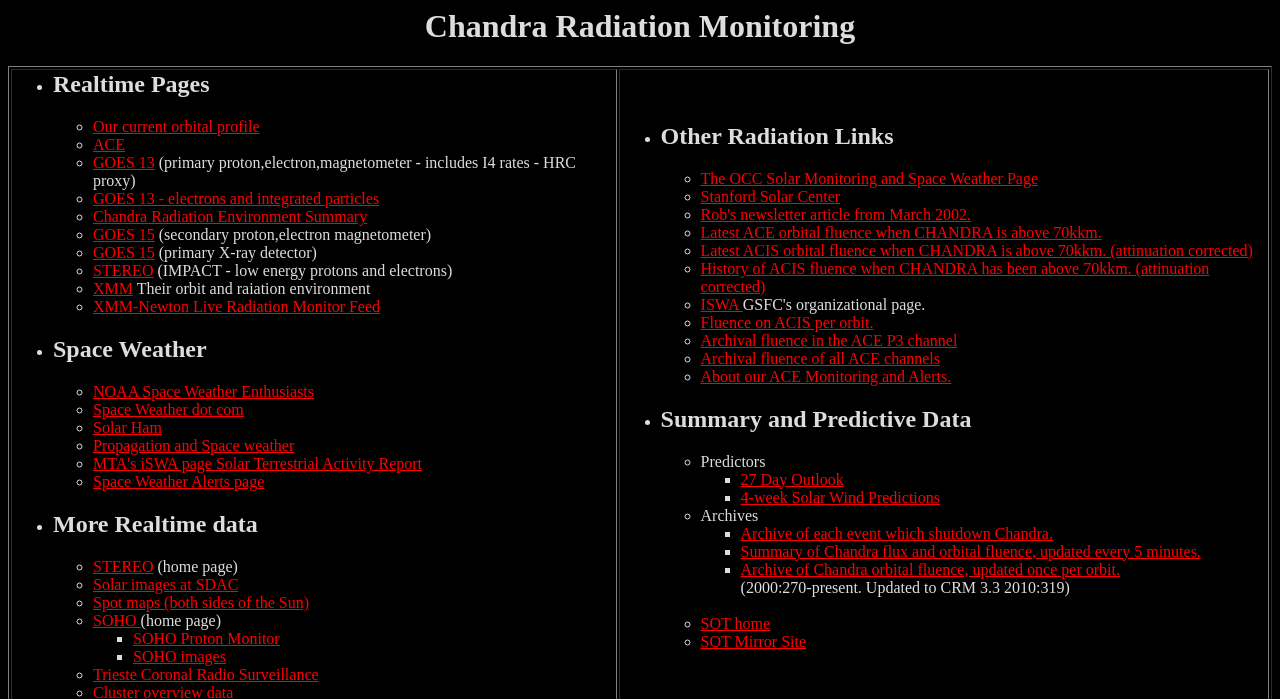
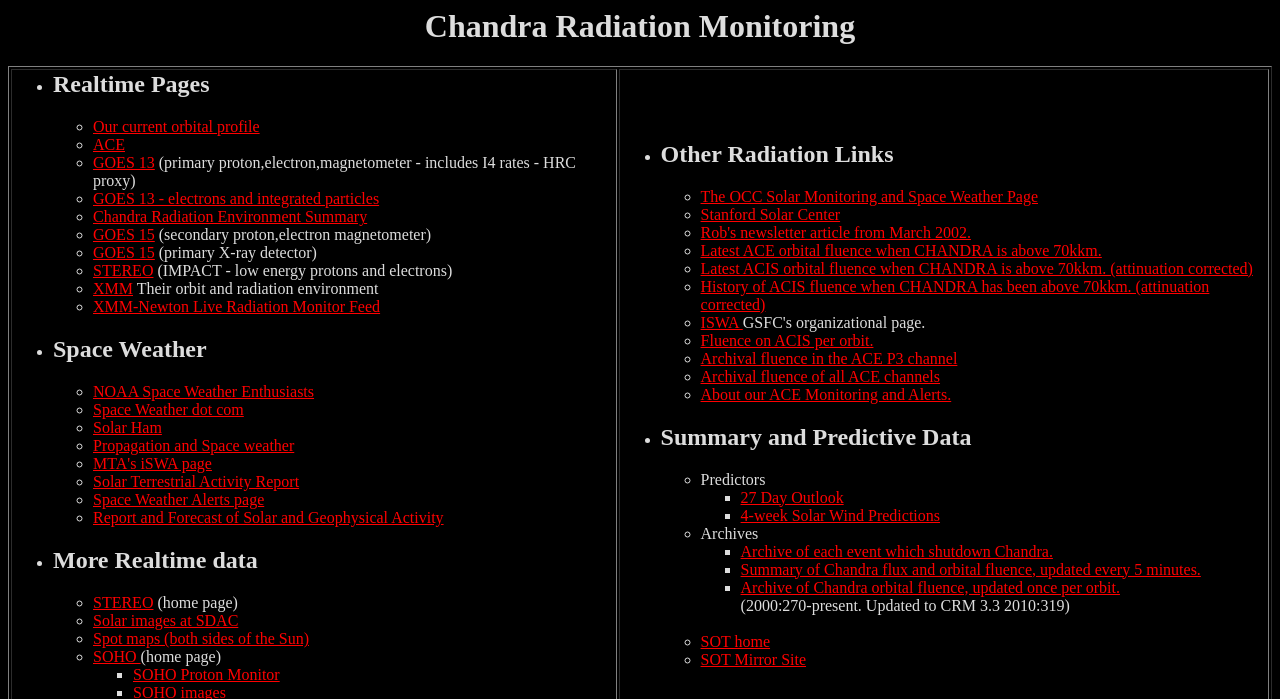
Before and after one commit to chandra-mta/space_weather, a plain HTML site: page index.html in a window 1280 px wide. Shown: the top 699 px of the page. Drawn offline with Linux system fonts and the light colour scheme.

Commit message:
fix typos and add forecast link

```diff
--- a/index.html
+++ b/index.html
@@ -28,7 +28,7 @@
 <LI> <a href="../G15_xray.html">GOES 15</a> (primary X-ray detector)
 <LI> <a href="STEREO2/stereo.html">STEREO</a> (IMPACT - low energy
   protons and electrons)
-<LI> <a href="../RADIATION/XMM">XMM</a>  Their orbit and raiation environment
+<LI> <a href="../RADIATION/XMM">XMM</a>  Their orbit and radiation environment
 <li> <a href
 ="http://xmm.vilspa.esa.es/external/xmm_obs_info/radmon/index.php"> XMM-Newton Live Radiation Monitor Feed</a>
 
@@ -46,9 +46,12 @@
 <li> <A Href="http://iswa.gsfc.nasa.gov:8080/IswaSystemWebApp/index.jsp?i_1=117&l_1=25&t_1=271&w_1=497&h_1=183&i_2=261&l_2=648&t_2=489&w_2=640&h_2=410&i_3=267&l_3=8&t_3=492&w_3=640&h_3=410&i_4=40&l_4=626&t_4=63&w_4=422&h_4=425">
     MTA's iSWA page
 
-<li<A HREF="http://www.solen.info/solar/">Solar Terrestrial Activity
+<li><A HREF="http://www.solen.info/solar/">Solar Terrestrial Activity
 Report </a>
 <li> <A HREF="http://www.swpc.noaa.gov/products/alerts-watches-and-warnings">Space Weather Alerts page </a>
+<li> <A HREF="http://www.swpc.noaa.gov/products/report-and-forecast-solar-and-geophysical-activity">
+Report and Forecast of Solar and Geophysical Activity
+</a>
 </ul>
 
 <li><h2>More Realtime data</h2>
```
